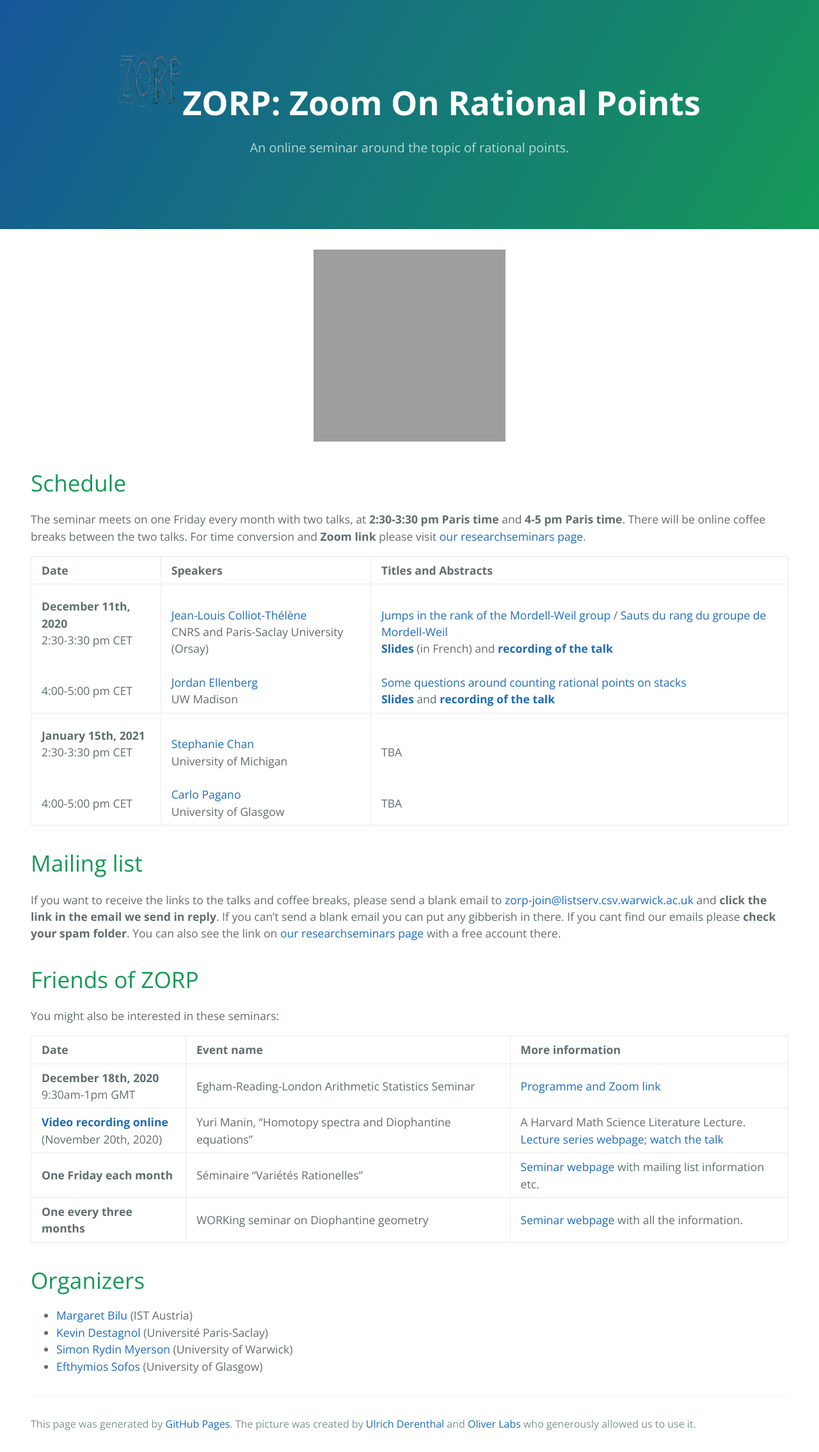
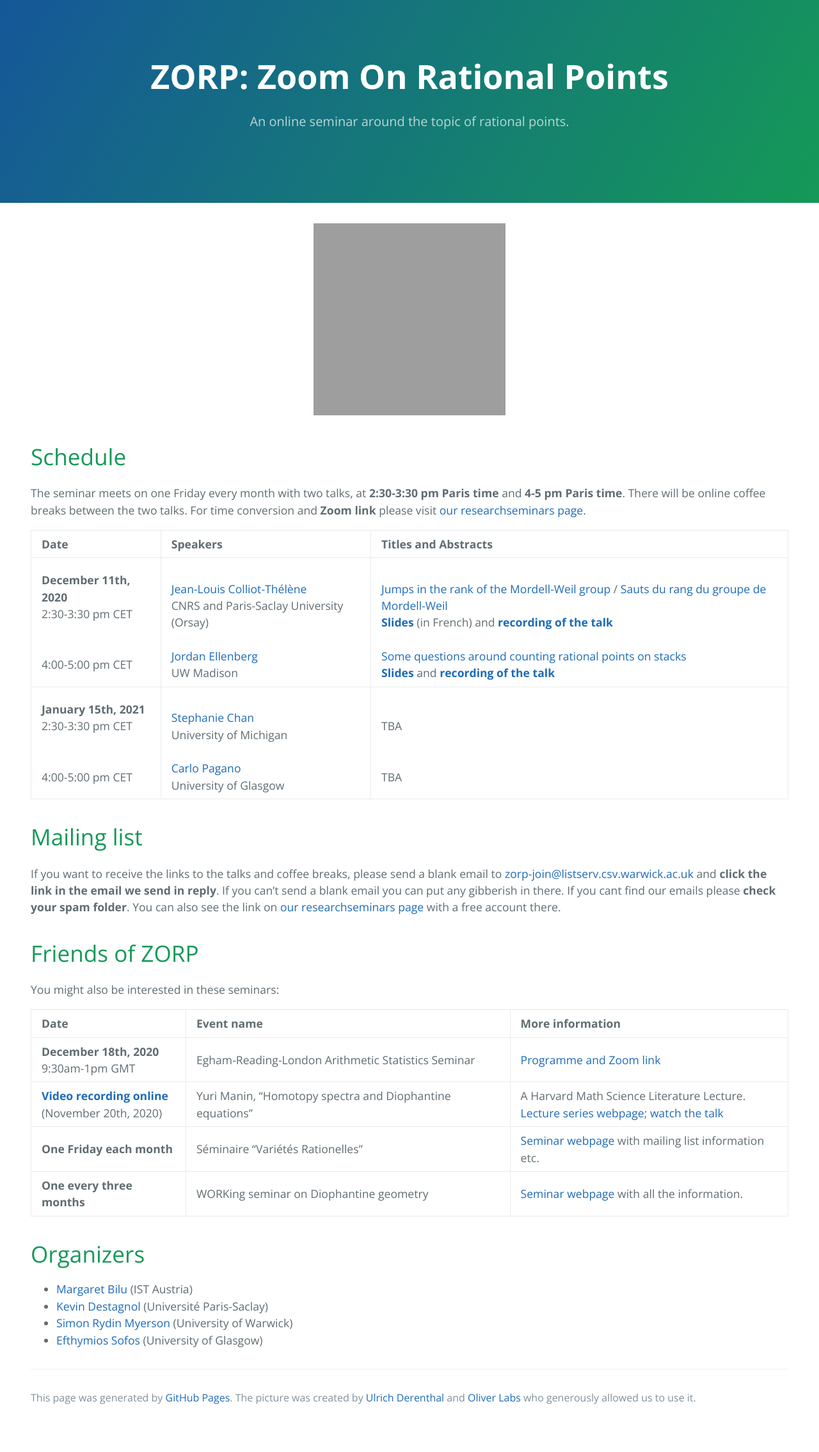
Before and after one commit to zoom-on-rational-points/zoom-on-rational-points.github.io, a Jekyll site: the page built from index.md, in a window 1280 px wide. Shown: the whole page at 64% size. Built offline with Jekyll 4.4.1, drawn with Linux system fonts in a browser that asks for light colours; our own code applies the rules of GitHub Pages for plain Markdown files; after the commit the page ends 2228 px from its top, so only the background shows below that; grey boxes are pictures that could not be loaded.

Commit message:
Update default.html

```diff
--- a/_layouts/default.html
+++ b/_layouts/default.html
@@ -23,7 +23,7 @@
     <a id="skip-to-content" href="#content">Skip to the content.</a>
 
     <header class="page-header" role="banner">
-      <h1 class="project-name"><img width="100" height="100" src="zorp7.png">{{ page.title | default: site.title | default: site.github.repository_name }}</h1>
+      <h1 class="project-name">{{ page.title | default: site.title | default: site.github.repository_name }}</h1>
       <h2 class="project-tagline">{{ page.description | default: site.description | default: site.github.project_tagline }}</h2>
       {% if site.github.is_project_page %}
         <a href="{{ site.github.repository_url }}" class="btn">View on GitHub</a>
```
